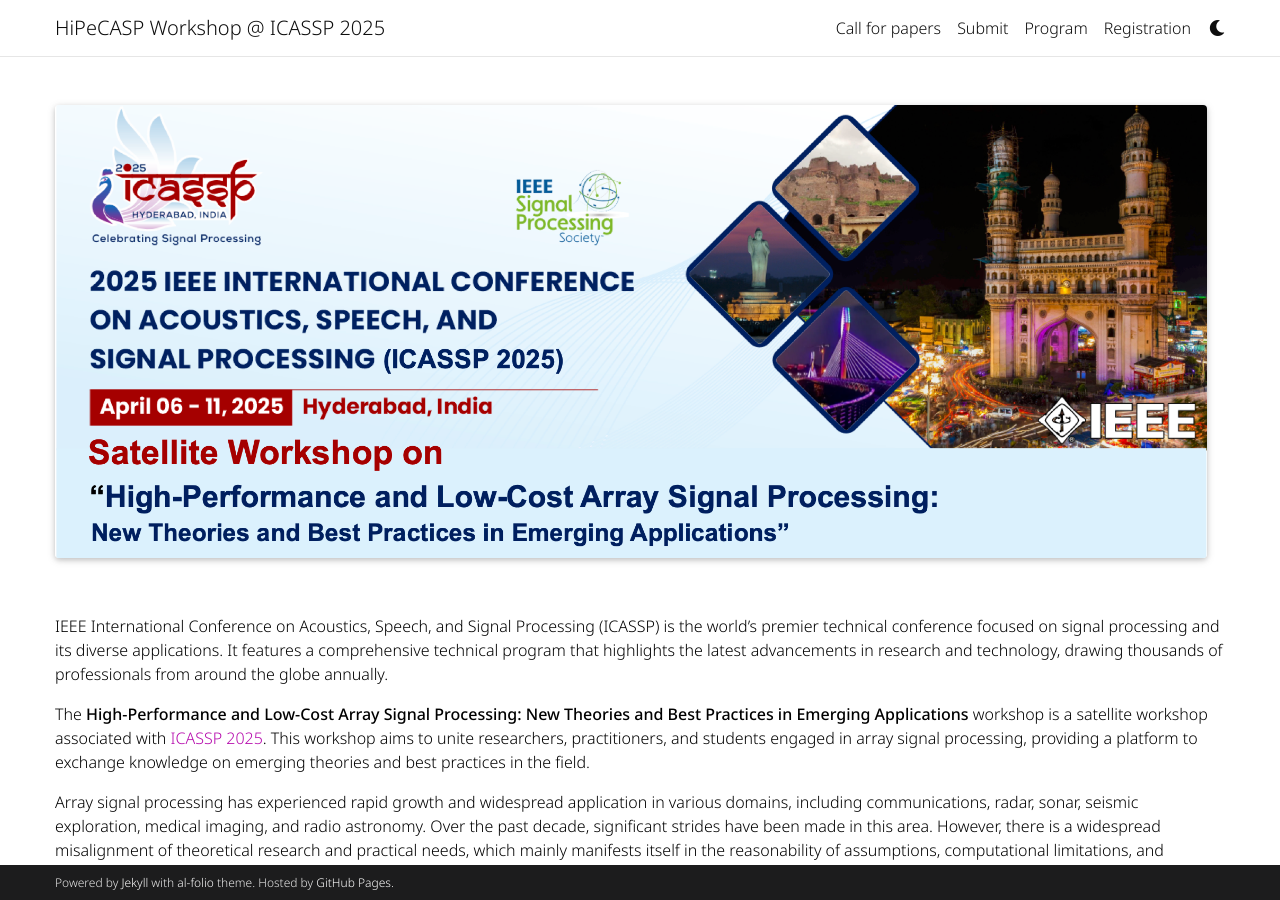
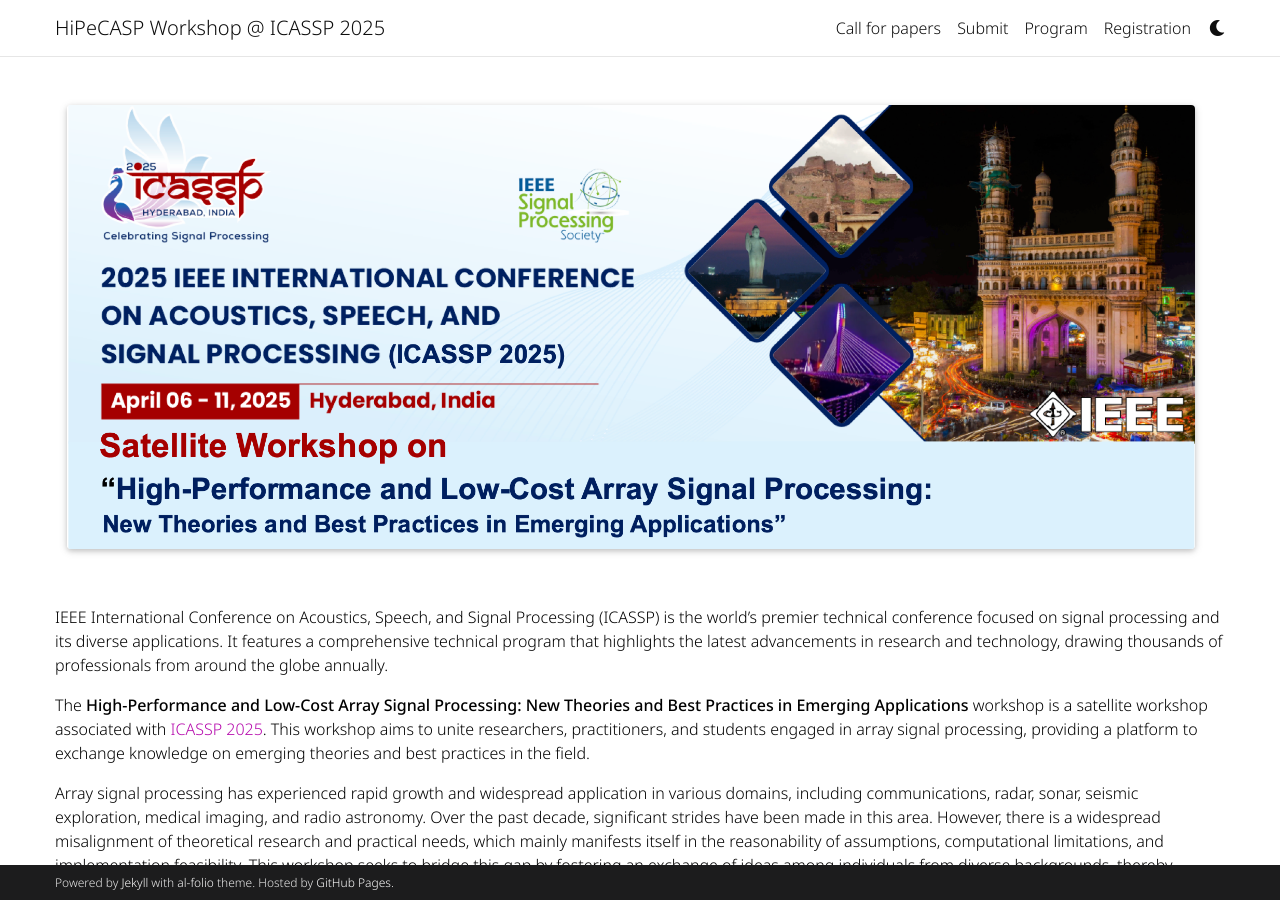
Before and after one commit to signal-process/signal-process.github.io, a Jekyll site: the page built from _pages/about.md, in a window 1280 px wide and 900 px high. Built offline with Jekyll 4.4.1, drawn with Linux system fonts in a browser that asks for light colours; full-size pictures stand in for the smaller copies a plugin makes; comment, search, counter and statistics services are not loaded; a style sheet for code colours, icons or effects is not loaded.

Commit message:
Update about.html

```diff
--- a/_layouts/about.html
+++ b/_layouts/about.html
@@ -14,7 +14,7 @@ layout: default
             path=profile_image_path
             class=profile_image_class
             alt=top_image_alt
-            width="100%"
+            width="98%"
             max-width="100%"-%}
           </div>
           <br>
```
